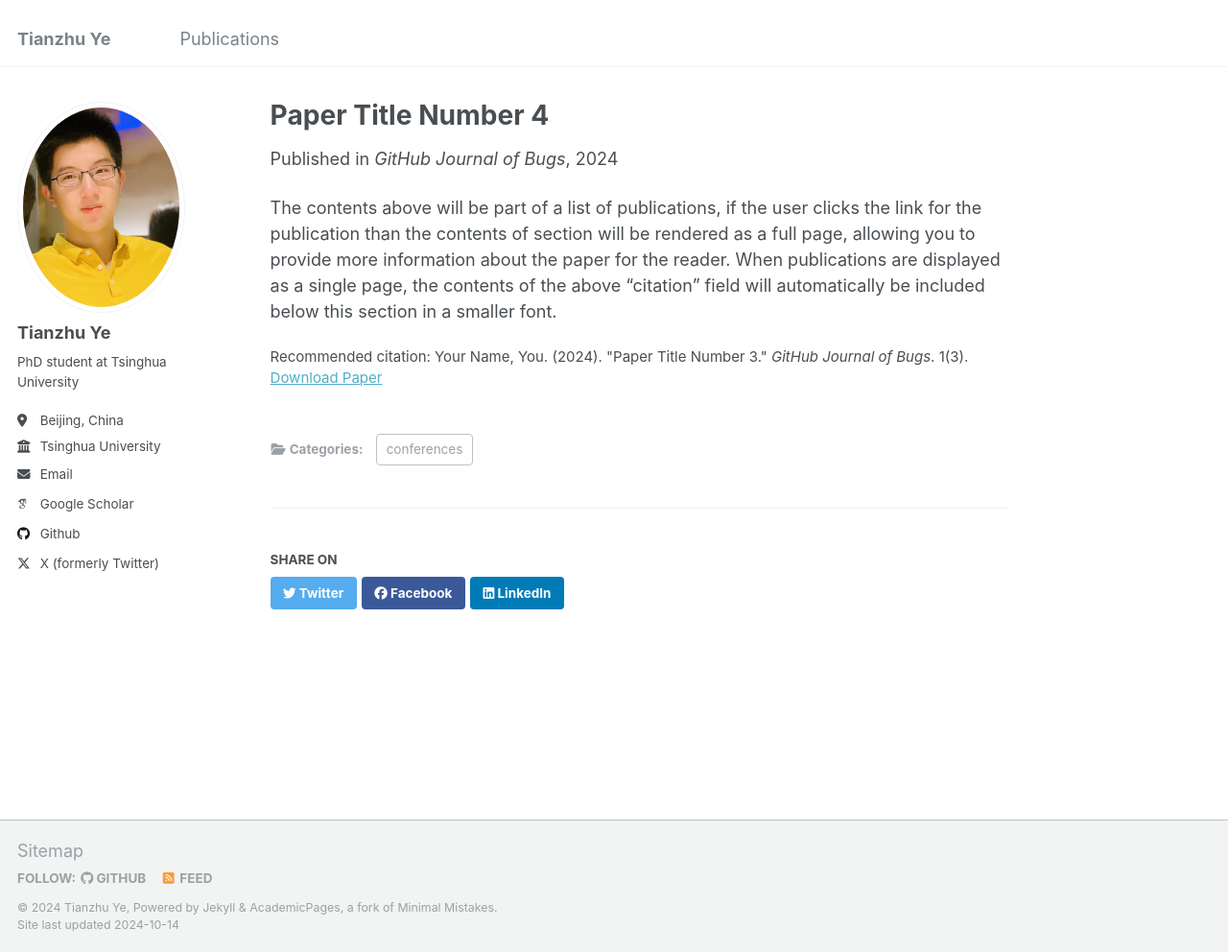
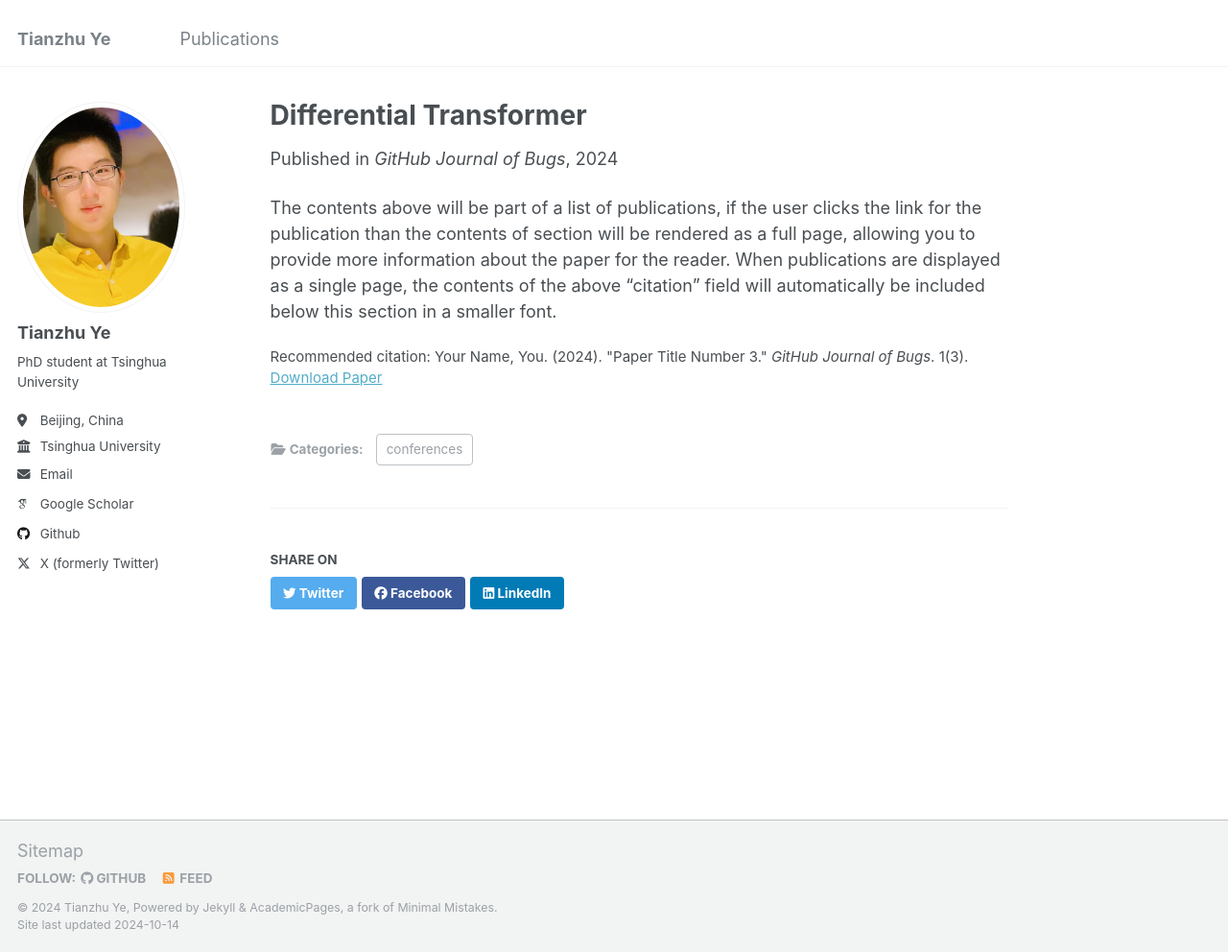
Before and after one commit to YTianZHU/YTianZHU.github.io, a Jekyll site: the page built from _publications/diff.md, in a window 1280 px wide and 992 px high. Shown: the whole window at 96% size. Built offline with Jekyll 4.4.1, drawn with Linux system fonts in a browser that asks for light colours; some web fonts are replaced.

Commit message:
Update and rename 2024-02-17-paper-title-number-4.md to diff.md

```diff
--- a/_publications/2024-02-17-paper-title-number-4.md
+++ b/_publications/diff.md
@@ -1,5 +1,5 @@
 ---
-title: "Paper Title Number 4"
+title: "Differential Transformer"
 collection: publications
 category: conferences
 permalink: /publication/2024-02-17-paper-title-number-4
```
